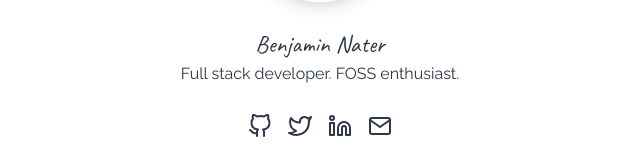
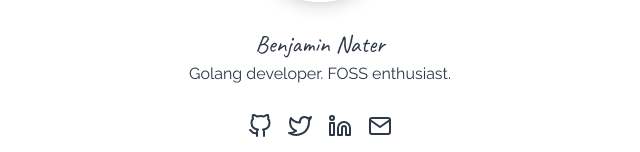
Before and after one commit to bn4t/benjaminnater.com, a Vue app: page / in a window 1280 px wide. Shown: the part 376-528 px from the top of the page, without its empty margins (320-960 px from the left). Built offline with nearby package versions, Linux system fonts and the light colour scheme.

Commit message:
update tagline to golang developer

```diff
--- a/src/views/Home.vue
+++ b/src/views/Home.vue
@@ -5,7 +5,7 @@
          width="150px">
     <div class="text-center mt-6">
       <h1 class="text-2xl" style="font-family: 'Caveat', cursive;">Benjamin Nater</h1>
-      <h2>Full stack developer. FOSS enthusiast.</h2>
+      <h2>Golang developer. FOSS enthusiast.</h2>
     </div>
     <div class="flex flex-wrap items-center justify-center max-w-xs mx-auto my-5" title="Github">
       <a class="rounded-full p-2 hover:bg-gray-300 " href="https://github.com/bn4t" target="_blank">
```
